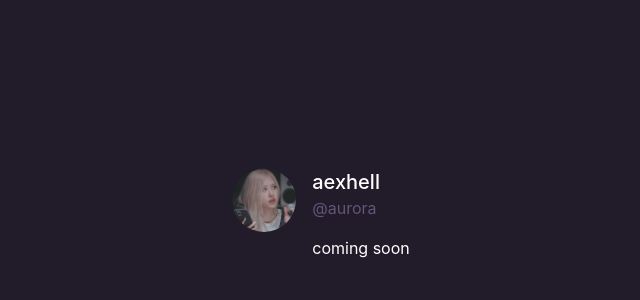
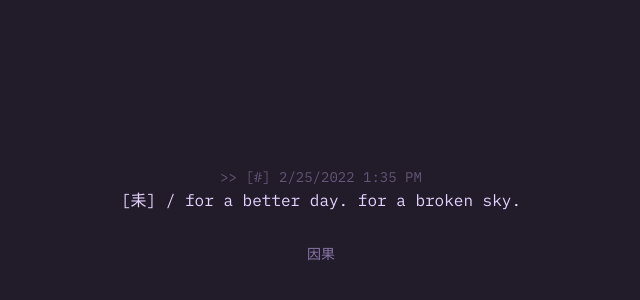
Before and after one commit to CryptoSuperStar/nuxt-portfolio, a Nuxt app: page / in a window 1280 px wide. Shown: the part 186-486 px from the top of the page, without its empty margins (319-959 px from the left). Built offline with nearby package versions, Linux system fonts and the light colour scheme.

Commit message:
pages: for a better day, for a broken sky.

```diff
--- a/pages/index.vue
+++ b/pages/index.vue
@@ -1,15 +1,16 @@
 <template>
   <div id="phb__home" class="flex w-screen h-screen flex-row justify-center items-center">
-    <div class="phb__post-container flex flex-row">
-      <img class="w-16 h-16 rounded-full mr-4" src="avatar.png">
-      <div class="phb__user-details flex flex-col">
-        <h1 class="text-white font-medium text-xl">
-          aexhell
-        </h1>
-        <span class="text-midnight-400">@aurora</span>
-        <p class="mt-4">
-          coming soon
-        </p>
+    <div class="phb__post-container flex flex-col justify-center items-center">
+      <div class="phb__post-details">
+        <span class="text-midnight-400 text-sm">>> [#] 2/25/2022 1:35 PM</span>
+      </div>
+      <p class="text-midnight-900">
+        [耒] / for a better day. for a broken sky.
+      </p>
+      <div class="phb__social mt-8 text-midnight-500 text-sm">
+        <a href="https://github.com/aexhell">
+          因果
+        </a>
       </div>
     </div>
   </div>
--- a/tailwind.config.js
+++ b/tailwind.config.js
@@ -16,11 +16,16 @@ module.exports = {
           100: '#272130',
           200: '#2d2638',
           300: '#433B50',
-          400: '#635676'
+          400: '#635676',
+          500: '#8875A5',
+          600: '#B9A0DF',
+          700: '#C2AFDF',
+          800: '#CCBEE1',
+          900: '#E5D3FF'
         }
       },
       fontFamily: {
-        sans: ['Inter', '"Public Sans"', 'sans-serif']
+        sans: ['IBM Plex Mono', 'Fira Code', 'sans-serif']
       }
     }
   },
```
